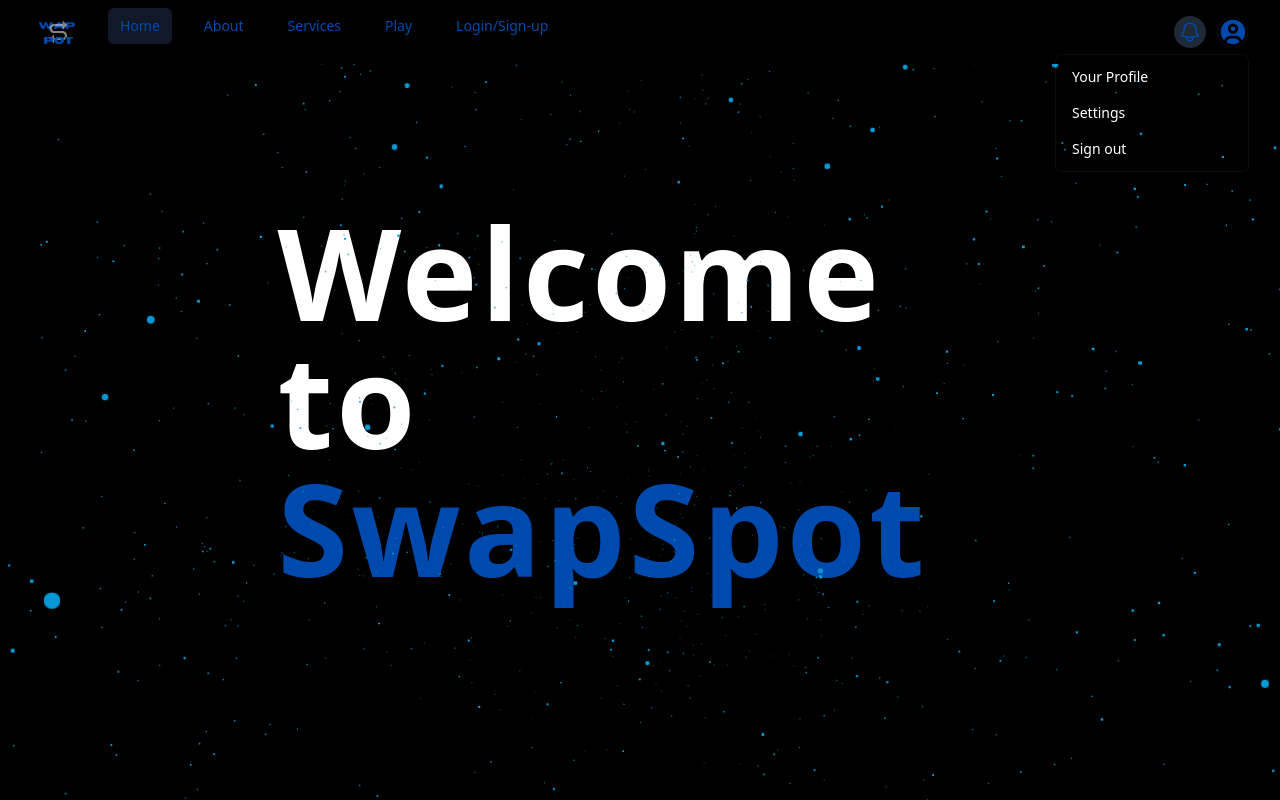
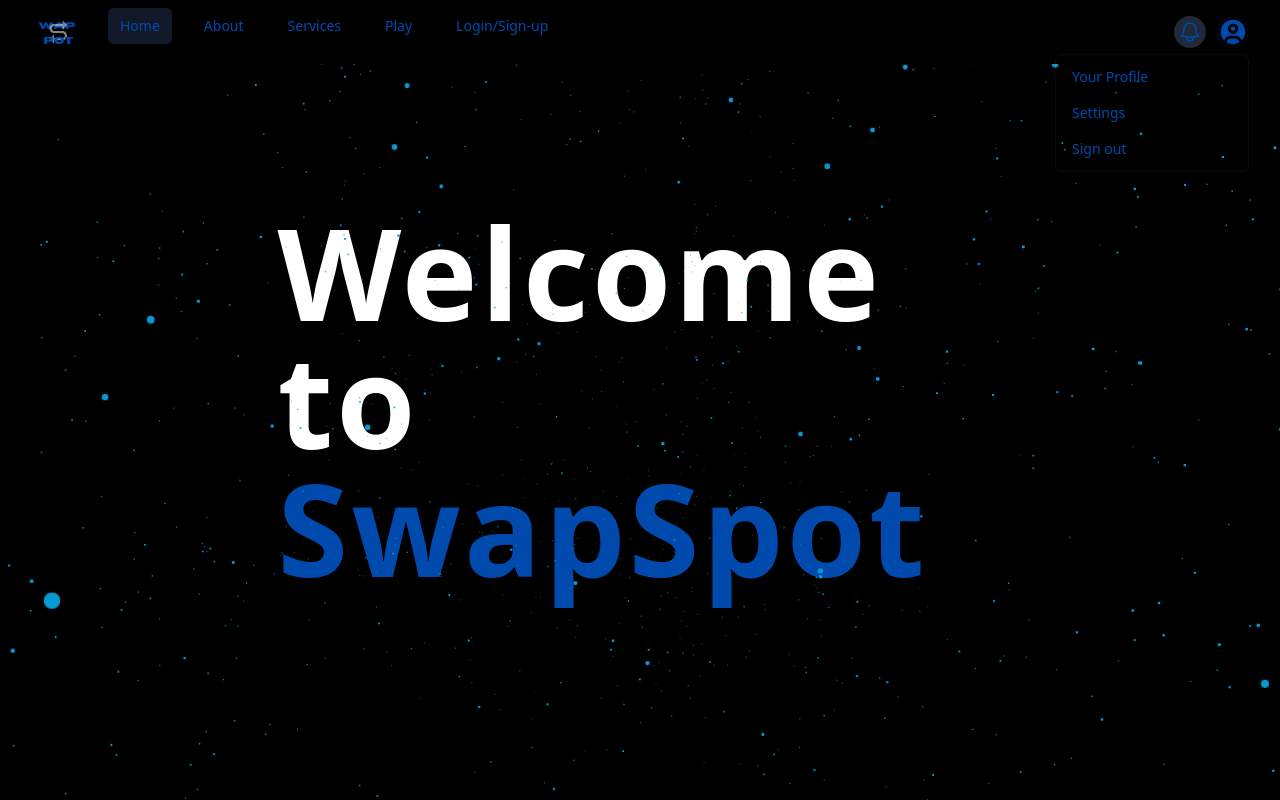
Before and after one commit to vishalpatil20/SwapSpot, a React (Vite) app in the folder frontend/: page / in a window 1280 px wide. Both pictures are taken after a click on the button "Open user menu". Shown: the top 800 px of the page. Built offline with nearby package versions, Linux system fonts and the light colour scheme.

Commit message:
navbar changes

```diff
--- a/frontend/src/components/Navbar.jsx
+++ b/frontend/src/components/Navbar.jsx
@@ -95,7 +95,7 @@ export default function Example() {
                         {({ active }) => (
                           <a
                             href="#"
-                            className={classNames(active ? 'bg-[#004AAD]' : '', 'block px-4 py-2 text-sm text-white')}
+                            className={classNames(active ? 'bg-white' : '', 'block px-4 py-2 text-sm text-[#004AAD]')}
                           >
                             Your Profile
                           </a>
@@ -105,7 +105,7 @@ export default function Example() {
                         {({ active }) => (
                           <a
                             href="#"
-                            className={classNames(active ? 'bg-[#004AAD]' : '', 'block px-4 py-2 text-sm text-white')}
+                            className={classNames(active ? 'bg-white' : '', 'block px-4 py-2 text-sm text-[#004AAD]')}
                           >
                             Settings
                           </a>
@@ -115,7 +115,7 @@ export default function Example() {
                         {({ active }) => (
                           <a
                             href="#"
-                            className={classNames(active ? 'bg-red-500' : '', 'block px-4 py-2 text-sm text-white')}
+                            className={classNames(active ? 'bg-red-500' : '', 'block px-4 py-2 text-sm text-[#004AAD]')}
                           >
                             Sign out
                           </a>
```
